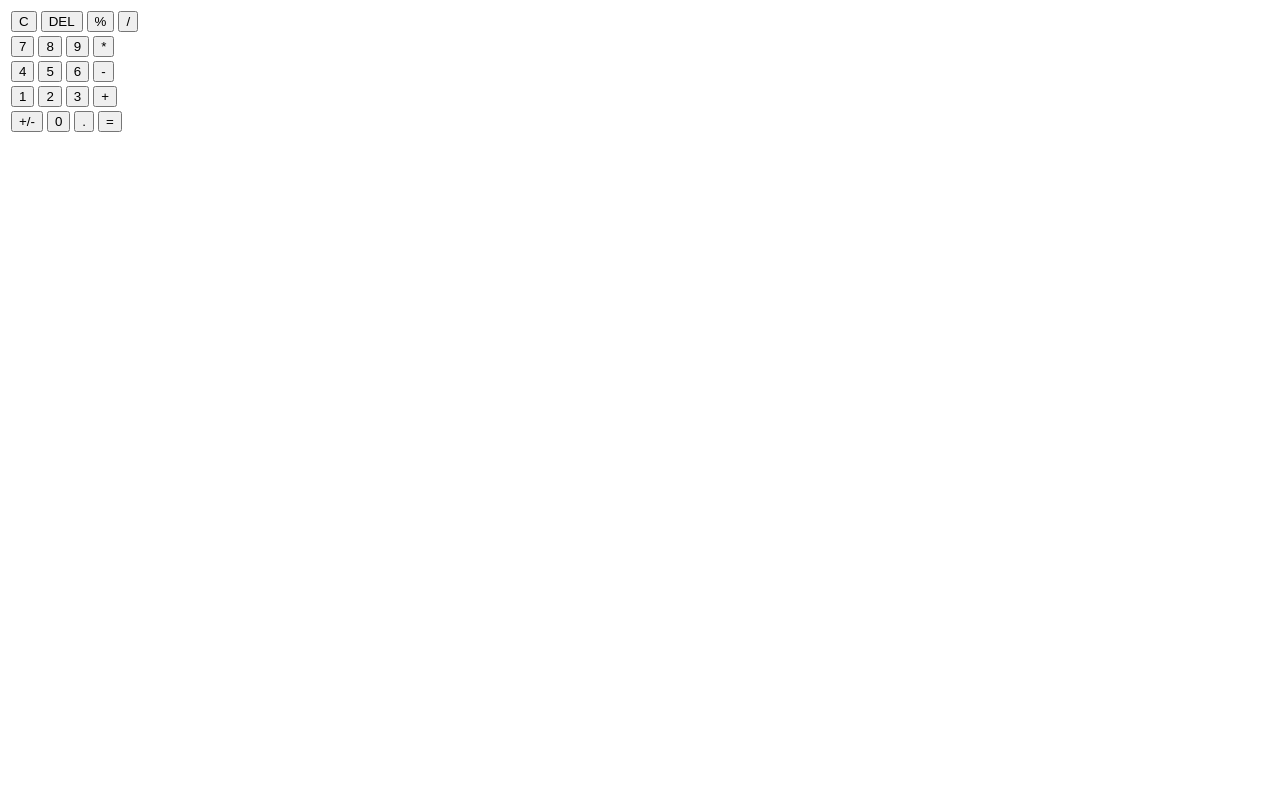
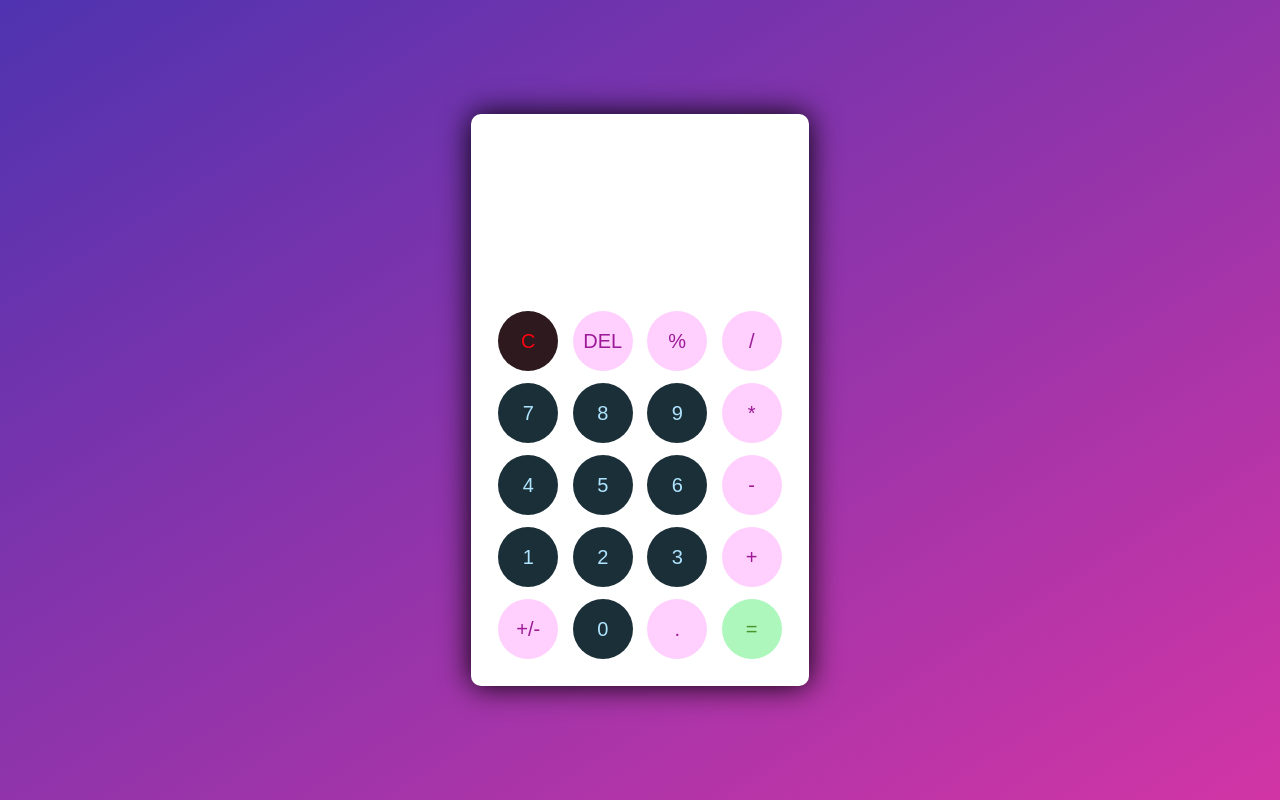
Before and after one commit to RishithSuresh/CalciCo, a plain HTML site: page index.html in a window 1280 px wide. Drawn offline with Linux system fonts and the light colour scheme.

Commit message:
Styling Update Commit

```diff
--- a/index.html
+++ b/index.html
@@ -52,10 +52,10 @@
                     </tr>
                     <tr>
                         <td>
-                            <button class="btn-number" id="negate">+/-</button>
+                            <button class="btn-operator" id="negate">+/-</button>
                             <button class="btn-number" id="0">0</button>
-                            <button class="btn-number" id="dot">.</button>
-                            <button class="btn-operator" id="equals">=</button>
+                            <button class="btn-operator" id="dot">.</button>
+                            <button class="btn-equals" id="equals">=</button>
                         </td>
                     </tr>
                 </table>
--- a/style.css
+++ b/style.css
@@ -0,0 +1,163 @@
+*{
+    margin: 0;
+    padding: 0;
+    box-sizing: border-box;
+    outline: 0;
+    transition: all 0.5s ease;
+}
+
+body{
+    font-family: 'Poppins', sans-serif;
+}
+
+a{
+    text-decoration: none;
+    color: #fff;
+}
+
+body{
+    background-image: linear-gradient(to bottom right, rgba(79,51,176,1), rgba(210,53,165));
+}
+
+.container{
+    width: 100vw;
+    height: 100vh;
+    display: grid;
+    place-items: center;
+}
+
+.Calculator{
+    position: relative;
+    width: auto;
+    height: auto;
+    padding: 20px;
+    border-radius: 10px;
+    box-shadow: 0 0 30px #000;
+}
+
+.theme-toggler{
+    position: absolute;
+    top: 30px;
+    right: 30px;
+    color: #fff;
+    z-index: 1;
+    cursor: pointer;
+}
+
+.theme-toggler.active{
+    color: #333;
+}
+
+.theme-toggler.active::before{
+    background-color: #fff;
+}
+
+.theme-toggler::before{
+    content: '';
+    position: absolute;
+    top: 50%;
+    transform: translate(-50%, -50%);
+    width: 30px;
+    height: 30px;
+    background-color: #fff;
+    border-radius: 50%;
+    z-index: -1;
+}
+
+#display{
+    margin: 0 10px;
+    width: auto;
+    height: 150px;
+    max-width: 270px;
+    display: flex;
+    align-items: flex-end;
+    font-size: 30px;
+    margin-bottom: 20px;
+    overflow-x: scroll;
+}
+
+#display::-webkit-scrollbar{
+    display: block;
+    height :3px;
+}
+
+button{
+    width: 60px;
+    height: 60px;
+    border-radius: 30px;
+    margin: 5px;
+    border: none;
+    color: #333;
+    font-size: 20px;
+    cursor: pointer;
+    transition: all 200ms ease;
+}
+
+button:hover{
+    transform: scale(1.1);
+    background-color: #ff0582;
+}
+
+button#equal{
+    height: 130px;
+}
+
+/*light theme*/
+
+.Calculator{
+    background-color: #fff;
+}
+
+.Calculator #display{
+    color: #0a1e23;
+}
+
+.Calculator button#clear{
+    background-color: #ffd5d8;
+    color: #a6252e;
+}
+
+.Calculator button.btn-number{
+    background-color: #c3eaff;
+    color: #000;
+}
+
+.Calculator button.btn-operator{
+    background-color: #ffd0fd;
+    color: #9c1998;
+}
+
+.Calculator button.btn-equals{
+    background-color: #adf7bc;
+    color: #47952d;
+}
+
+/*Dark theme*/
+
+.Calculator.dark{
+    background-color: #071115;
+}
+
+.Calculator.dark #display{
+    color: #f8fafd;
+}
+
+.Calculator button#clear{
+    background-color: #2d191e;
+    color: #fb0011;
+}
+
+.Calculator button.btn-number{
+    background-color: #1b2f38;
+    color: #afe4ff;
+}
+
+.Calculator button.btn-operator{
+    background-color: #ffd0fd;
+    color: #9c1998;
+}
+
+.Calculator button.btn-equals{
+    background-color: #adf7bc;
+    color: #47952d;
+}
```
